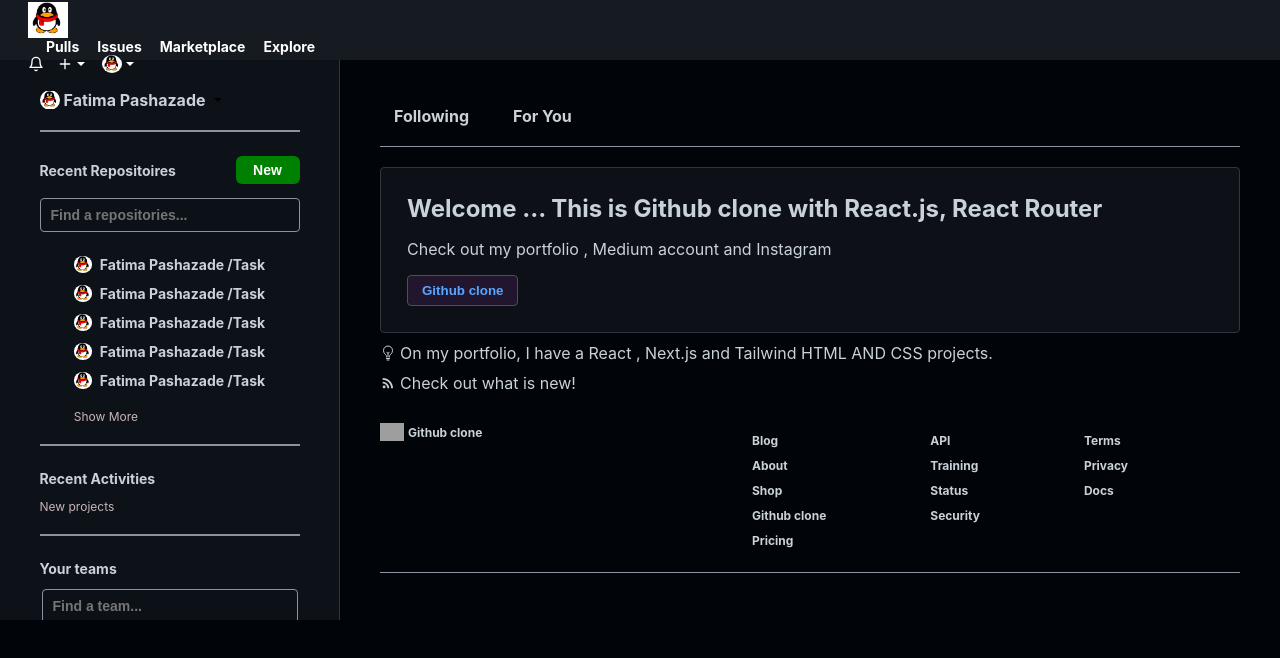
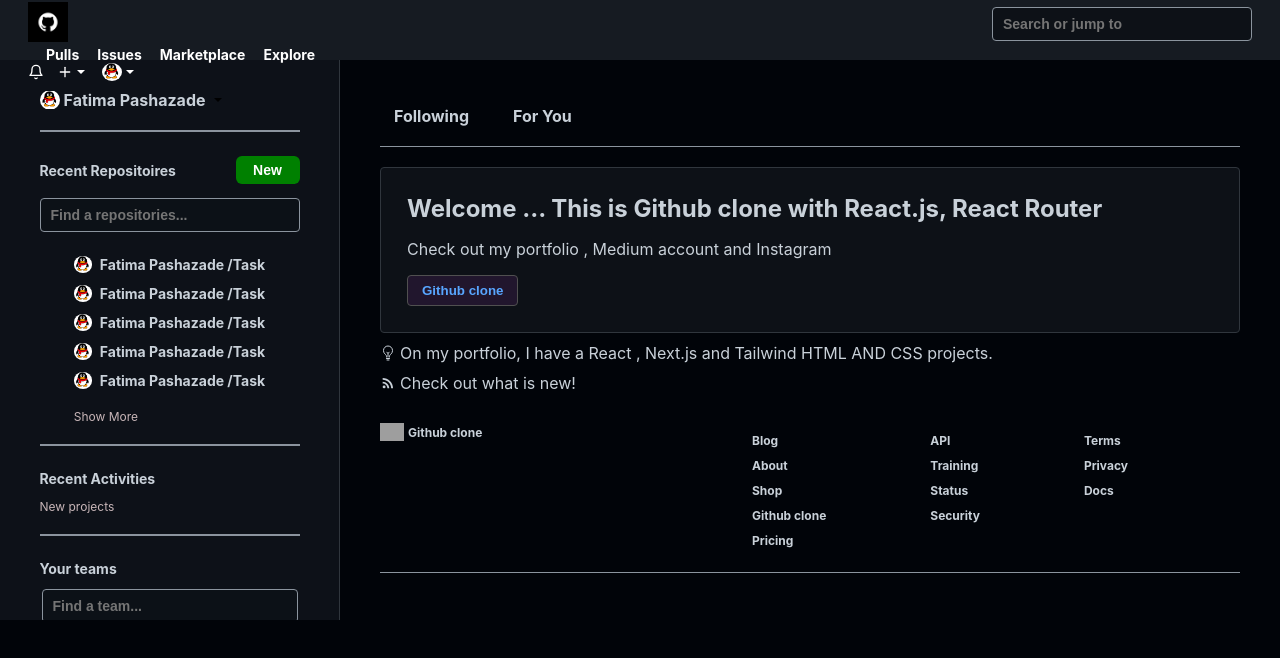
Before and after one commit to FatimaPashazade/git-repositories, a React (Create React App) app: page / in a window 1280 px wide. Shown: the top 658 px of the page. Built offline with nearby package versions, Linux system fonts and the light colour scheme; grey boxes are pictures that could not be loaded.

Commit message:
Added search to navbar

```diff
--- a/src/components/Navbar.jsx
+++ b/src/components/Navbar.jsx
@@ -4,15 +4,40 @@
 import { IoMdArrowDropdown } from "react-icons/io";
 import { FiPlus } from "react-icons/fi";
 import profilepic from "../img/profilepic.jpg";
+import { Link, useNavigate } from "react-router-dom";
+import { useState } from "react";
 import Menu from "./Menu";
 
 
 function Navbar() {
+  const [showMenu, setShowMenu] = useState(false);
+  const [searchInput, setSearchInput] = useState("");
+  const navigate = useNavigate();
+  const handleSearchInputChange = (e) => {
+    setSearchInput(e.target.value);
+  };
+  const handleSearchSubmit = (e) => {
+    e.preventDefault();
+
+    // Redirect to the profile page with the entered username
+    // You can use React Router or any other method you prefer for navigation
+    // For simplicity, let's assume the profile page URL is '/profile/:username'
+    navigate(`/profile/${searchInput}`);
+  };
   return (
     <nav className="navbar">
       {/* left */}
       <div className="navLeft">
-       <img src={profilepic} alt="" />
+        <Link to='/'> <img src={img1} alt="" /></Link>
+
+        <form onSubmit={handleSearchSubmit}>
+          <input
+            type="text"
+            placeholder="Search or jump to"
+            value={searchInput}
+            onChange={handleSearchInputChange}
+          />
+        </form>
       </div>
 
       {/* center */}
@@ -30,11 +55,12 @@
           <FiPlus />
           <IoMdArrowDropdown />
         </div>
-        <div className="navRightIcons">
+        <div className="navRightIcons" onClick={() => setShowMenu(!showMenu)}>
           <img src={profilepic} alt="" />
           <IoMdArrowDropdown />
         </div>
       </div>
+      {showMenu && <Menu />}
     </nav>
   );
 
```
